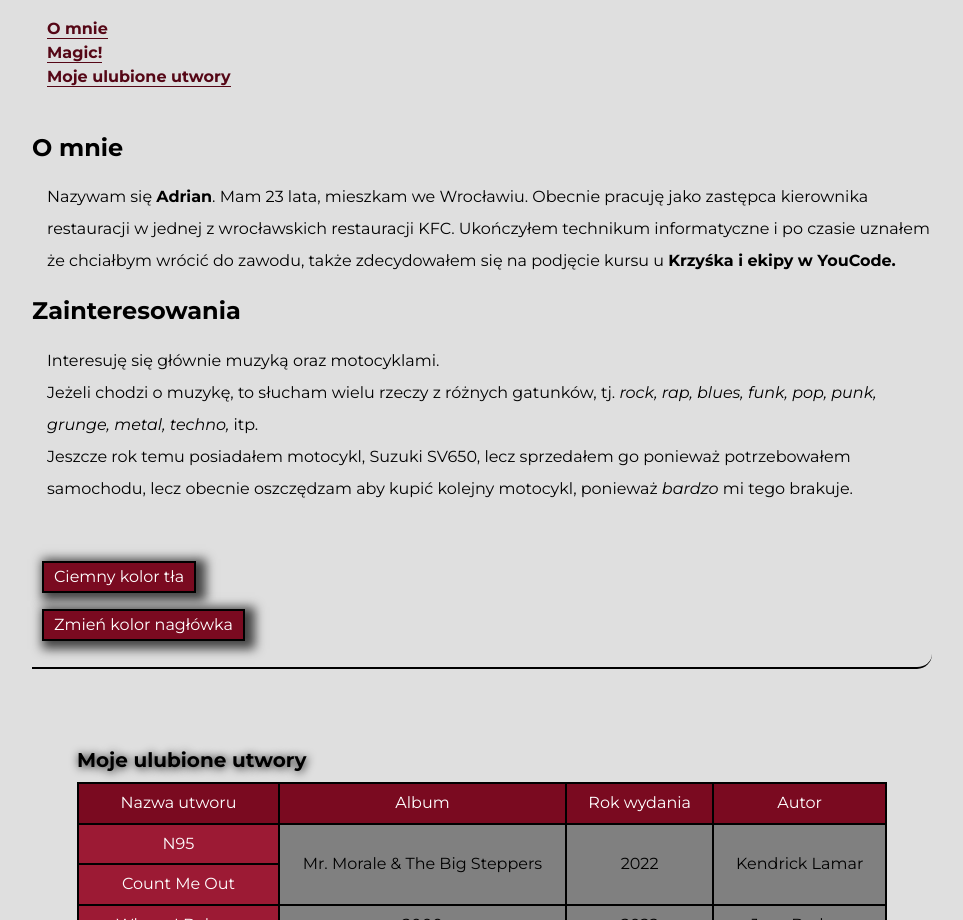
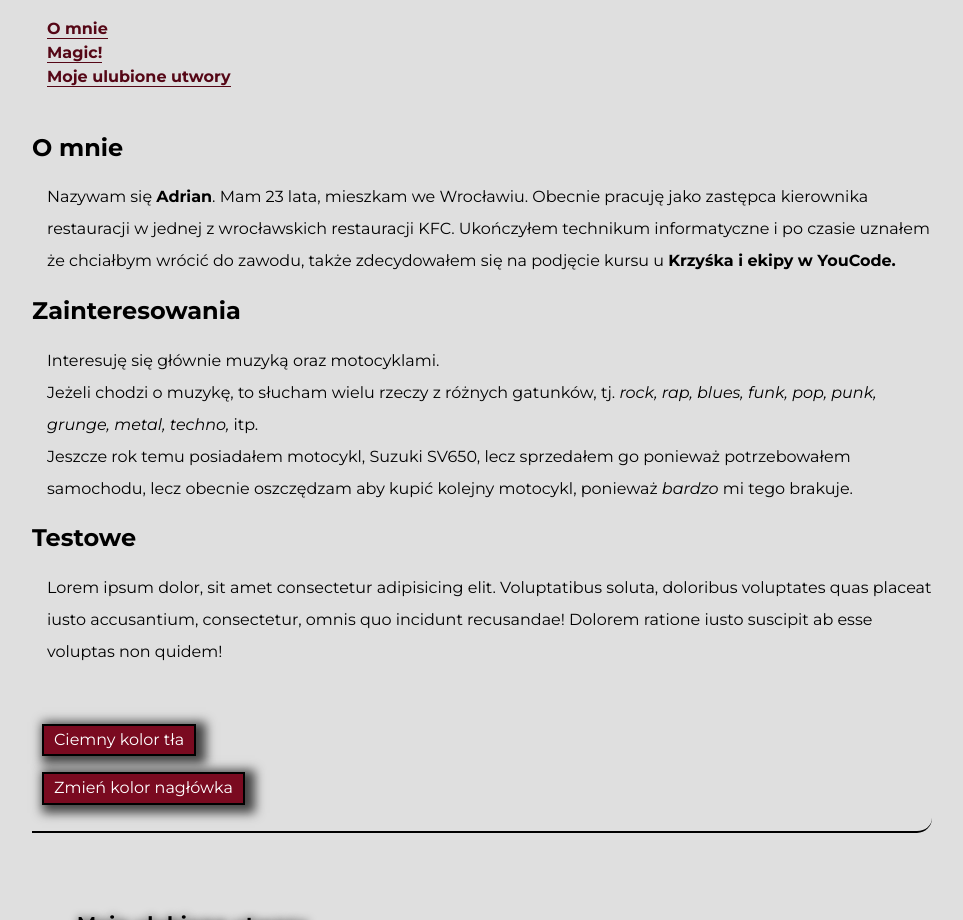
Before and after one commit to Adrode/homepage, a plain HTML site: page index.html in a window 1280 px wide. Shown: the part 180-1100 px from the top of the page, without its empty margins (158-1121 px from the left). Drawn offline with nearby package versions, Linux system fonts and the light colour scheme.

Commit message:
Added new test paragraph and changed welcome message in the js console

```diff
--- a/index.html
+++ b/index.html
@@ -56,12 +56,20 @@
             </p>
 
             <h2>Zainteresowania</h2>
-            <p class="section__aboutMe">Interesuję się głównie muzyką oraz motocyklami.<br>Jeżeli chodzi o muzykę, to
+            <p class="section__aboutMe">
+                Interesuję się głównie muzyką oraz motocyklami.<br>Jeżeli chodzi o muzykę, to
                 słucham wielu rzeczy z różnych
                 gatunków, tj. <i>rock, rap, blues, funk, pop, punk, grunge, metal, techno,</i> itp.<br>
                 Jeszcze rok temu posiadałem motocykl, Suzuki SV650, lecz sprzedałem go ponieważ potrzebowałem samochodu,
                 lecz
                 obecnie oszczędzam aby kupić kolejny motocykl, ponieważ <em>bardzo</em> mi tego brakuje.
+            </p>
+
+            <h2>Testowe</h2>
+            <p class="section__aboutMe">
+                Lorem ipsum dolor, sit amet consectetur adipisicing elit. Voluptatibus soluta, doloribus voluptates quas
+                placeat iusto accusantium, consectetur, omnis quo incidunt recusandae! Dolorem ratione iusto suscipit ab
+                esse voluptas non quidem!
             </p>
 
         </section>
--- a/js/script.js
+++ b/js/script.js
@@ -1,4 +1,4 @@
-console.log("Hello, fellas developas!");
+console.log("Hello, fellas developas! Si, senior!");
 
 let button1 = document.querySelector(".js-button1");
 let body = document.querySelector(".body");
```
